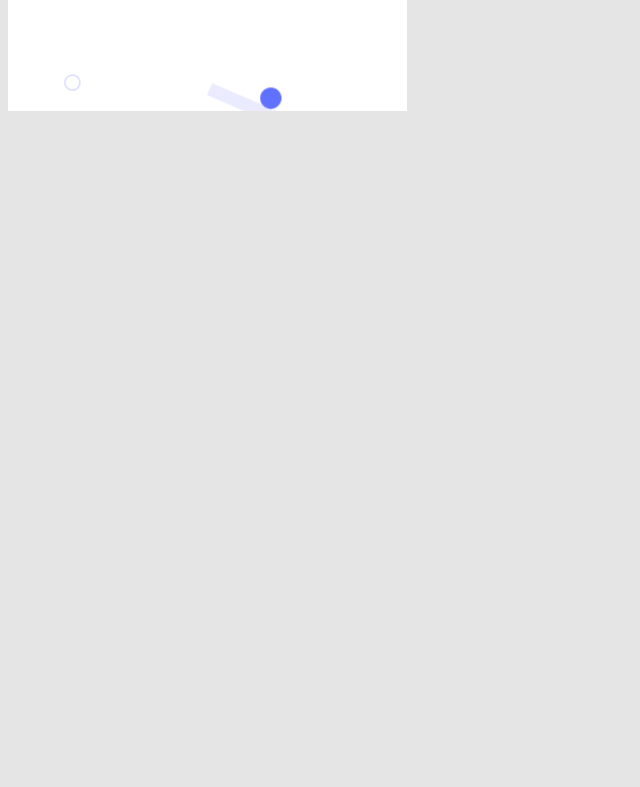
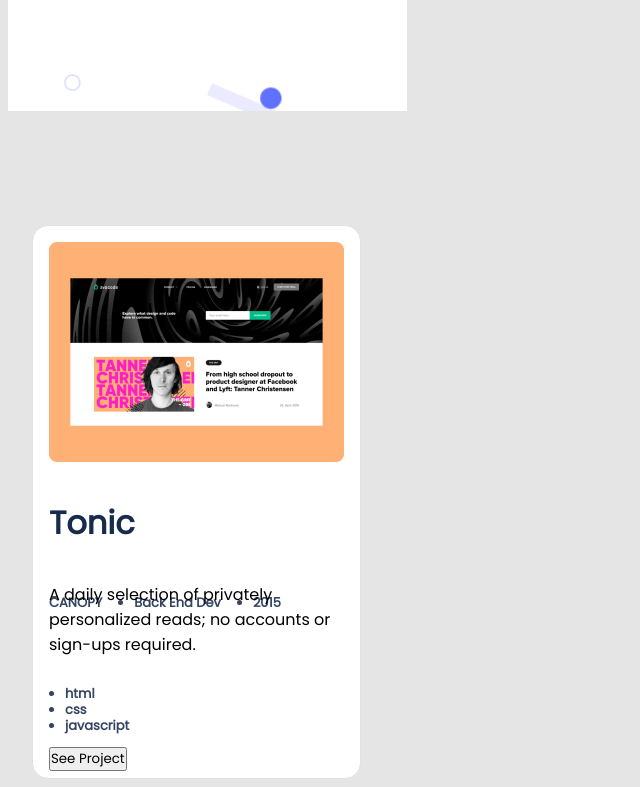
Before and after one commit to Kidd254/My-Portfolio, a plain HTML site: page index.html in a window 1280 px wide. Shown: the part 581-1368 px from the top of the page, without its empty margins (0-640 px from the left). Before the commit the page ends 800 px from the top, so only its background shows below. Drawn offline with Linux system fonts and the light colour scheme.

Commit message:
html, and css files modified, added a new image

```diff
--- a/index.html
+++ b/index.html
@@ -40,9 +40,27 @@
     </section>
     <section class="section1">
         <div class="right-block">
-            <img src="" alt="">
+            <img src=".images/Snapshoot Portfolio.png" alt="project image">
         </div>
         <div class="left-block">
+            <div class="experience">
+                <h1 class="section-title">Tonic</h1>
+                <ul class="list">
+                    <li class="list1">CANOPY</li>
+                    <li class="list2">Back End Dev</li>
+                    <li class="list3">2015</li>
+                </ul>
+            </div>
+            <p class="section-description">A daily selection of privately personalized reads; no accounts or sign-ups
+                required.</p>
+            <div>
+                <ul class="list2">
+                    <li>html</li>
+                    <li>css</li>
+                    <li>javascript</li>
+                </ul>
+            </div>
+            <button>See Project</button>
 
         </div>
 
--- a/style.css
+++ b/style.css
@@ -169,3 +169,111 @@ padding-right: 24px;
   color: #505f79;
   font-weight: bold;
 }
+
+.section1 {
+  display: flex;
+  flex-direction: column;
+  align-items: center;
+  height: 552px;
+  width: 327px;
+  background: #fff;
+  border: 1px solid #dfe1e6;
+  border-radius: 16px;
+  flex: none;
+  order: 0;
+  flex-grow: 0;
+  margin-left: 24px;
+  margin-right: 24px;
+  margin-top: 114px;
+}
+
+.right-block {
+  height: 220px;
+  width: 295px;
+  padding: 16px 16px 12px 16px;
+  flex: none;
+  order: 0;
+  flex-grow: 0;
+}
+
+.left-block {
+  display: flex;
+  flex-direction: column;
+  align-items: flex-start;
+  flex: none;
+  order: 1;
+  flex-grow: 0;
+  padding-left: 16px;
+  padding-right: 16px;
+  padding-bottom: 16px;
+}
+
+.experience {
+  display: flex;
+  flex-direction: column;
+  align-items: flex-start;
+  flex: none;
+  order: 0;
+  flex-grow: 0;
+  padding-bottom: 12px;
+  width: 295px;
+  height: 80px;
+  white-space: pre-line;
+}
+
+.section-title {
+  font-weight: 700;
+  font-size: 32px;
+  line-height: 44px;
+  color: #172b4d;
+  flex: none;
+  order: 0;
+  flex-grow: 0;
+  padding-top: 0;
+}
+
+.list {
+  display: flex;
+  flex-direction: row;
+  align-items: center;
+  flex: none;
+  order: 1;
+  flex-grow: 0;
+}
+
+.list1 {
+  list-style-type: none;
+  flex: none;
+  order: 0;
+  flex-grow: 0;
+  font-weight: 600;
+  font-size: 13px;
+  line-height: 16px;
+  color: #344563;
+  margin-right: 16px;
+  padding-top: 8px;
+  padding-bottom: 8px;
+}
+
+.list2 {
+  flex: none;
+  order: 1;
+  flex-grow: 0;
+  font-weight: 600;
+  font-size: 13px;
+  line-height: 16px;
+  color: #344563;
+  margin-left: 16px;
+  margin-right: 16px;
+}
+
+.list3 {
+  margin-left: 16px;
+  flex: none;
+  order: 2;
+  flex-grow: 0;
+  font-weight: 600;
+  font-size: 13px;
+  line-height: 16px;
+  color: #344563;
+}
```
Also changed, not shown: .images/Snapshoot Portfolio.png (added).
